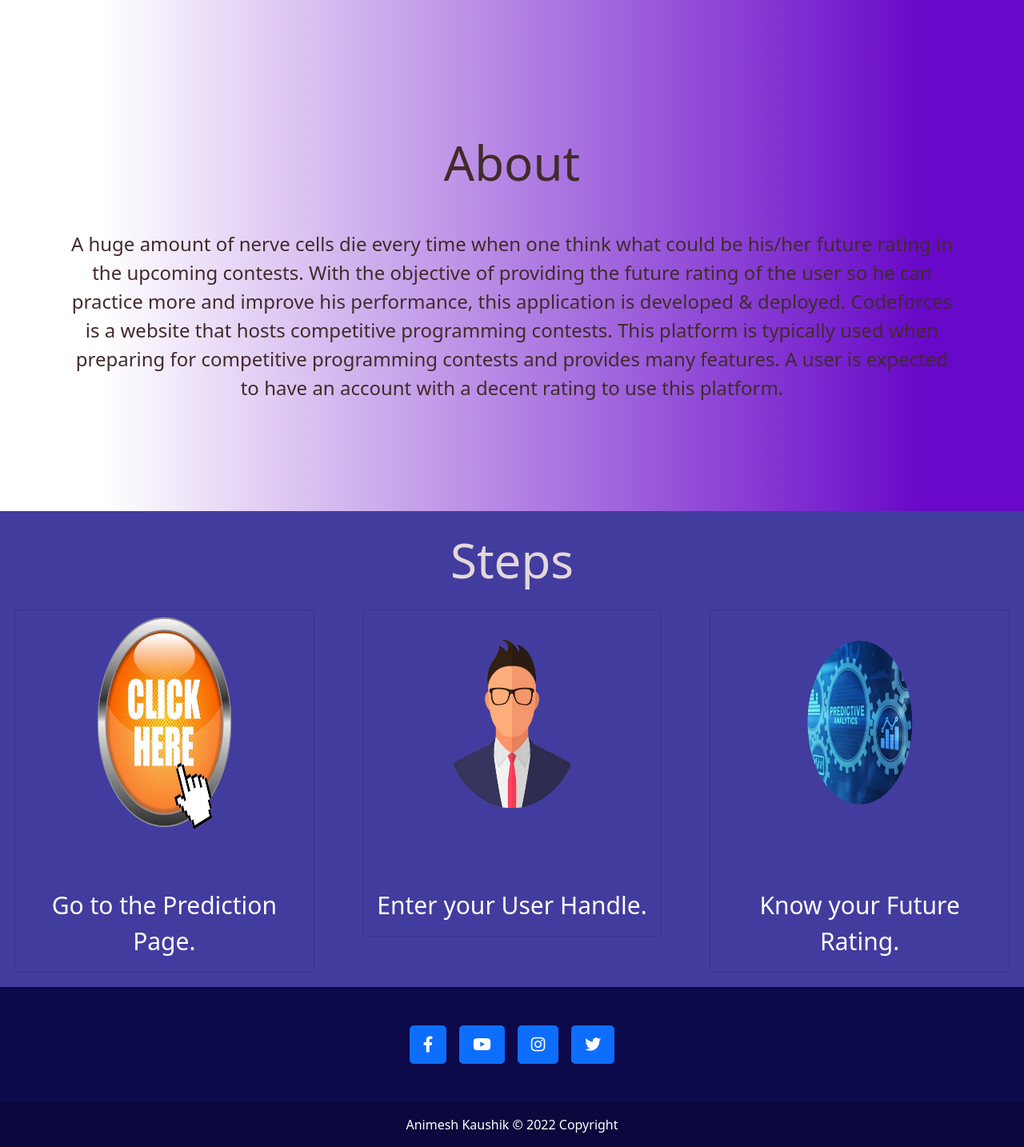
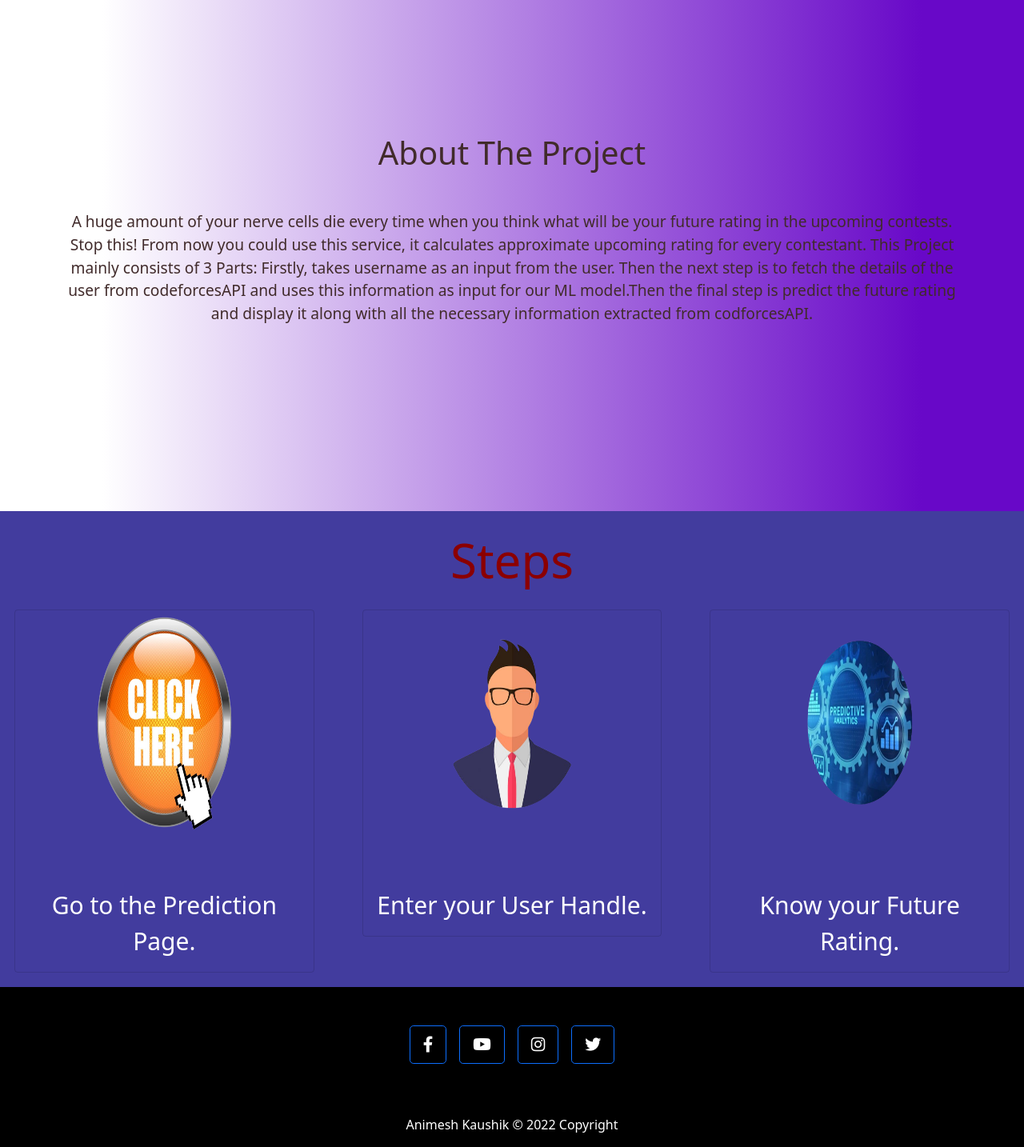
Before and after one commit to anidec/Codeforces-Rating-Predictor, a Flask app: page / in a window 1280 px wide. Shown: the part 710-2144 px from the top of the page at 80% size. Run offline with Flask 2, Linux system fonts and the light colour scheme; parts of the project's set-up code (start-up, migrations or seed data) failed here and were passed over; some libraries are stand-ins or nearby versions.

Commit message:
Update index.html

```diff
--- a/templates/index.html
+++ b/templates/index.html
@@ -17,7 +17,6 @@
 </head>
 
 <body>
-    <!-- Navbar -->
     <section class="navigation-section">
         <nav class="navbar navbar-expand-lg navbar-light bg-light navigation-color">
             <div class="container-fluid">
@@ -42,26 +41,40 @@
             </div>
         </nav>
     </section>
-    <!-- Introduction -->
     <section class="main-section" id="home">
-        <div class=" intro">
-            <h1><span style="color:#e0501b;font-size: 8rem;">S</span>TEP AHEAD WITH FUTURE RATING</h1>
-            <a href="{{ url_for('predict')}}"><button type="button" class="btn btn-outline-light button">Predict</button></a>
+        <div class="row">
+
+            <div class="col-lg-6 intro">
+                <h1><span style="color:#e0501b;font-size: 7vw;">S</span>TEP AHEAD WITH FUTURE RATING
+                </h1>
+                <h5>Wondering about what will be your upcoming rating ? This website is there for you to know your
+                    upcoming rating ! Just click the Predict button and get started.
+                </h5>
+                <a href="{{ url_for('predict')}}"><button type="button"
+                        class="btn btn-outline-danger button">Predict</button></a>
+            </div>
+            <div class="col-lg-6 photo">
+            </div>
         </div>
     </section>
-    <!-- About section -->
     <section class="about-section" id="about">
         <div class="container">
-            <h1 style="padding: 40px 0; font-size: 60px;">About</h1>
-            <p style="font-size: 24px;">
-                A huge amount of nerve cells die every time when one think what could be his/her future rating in the
-                upcoming contests. With the objective of providing the future rating of the user so he can practice more and improve his performance, this application is developed & deployed. Codeforces is a website that hosts competitive programming contests. This platform is typically used when preparing for competitive programming contests and provides many features. A user is expected to have an account with a decent rating to use this platform.
+            <h1 style="padding: 40px 0;">About The Project</h1>
+            <p style="font-size: larger;">
+                A huge amount of your nerve cells die every time when you think what will be your future rating in the
+                upcoming contests. Stop this! From now you could use this service, it calculates approximate upcoming
+                rating
+                for every contestant.
+                This Project mainly consists of 3 Parts: Firstly, takes username as an input from the user. Then the
+                next step is to fetch the details of the user from codeforcesAPI and uses this information as input for
+                our ML model.Then the final step is predict the future rating and display it along with all the
+                necessary information extracted from codforcesAPI.
             </p>
         </div>
-    <!-- Steps section -->
+
     </section>
     <section class="cards-section">
-        <h1 style="font-size: 60px; text-align: center; color: rgb(227, 216, 216);">Steps</h1>
+        <h1 style="font-size: 60px; text-align: center; color: darkred;">Steps</h1>
         <div class="row">
             <div class="col-lg-4">
                 <div class="card">
@@ -88,28 +101,35 @@
                 </div>
             </div>
         </div>
+
     </section>
-    <!-- Footer section -->
     <section class="footer-section">
-        <footer class="text-center text-lg-start" style="background-color: rgb(12, 10, 75);">
+        <!-- Remove the container if you want to extend the Footer to full width. -->
+
+        <footer class="text-center text-lg-start" style="background-color: black;">
             <div class="container d-flex justify-content-center py-5">
-                <button type="button" class="btn btn-primary btn-lg btn-floating mx-2">
+                <button type="button" class="btn btn-primary btn-lg btn-floating mx-2" style="background-color: black;">
                     <i class="fab fa-facebook-f"></i>
                 </button>
-                <button type="button" class="btn btn-primary btn-lg btn-floating mx-2">
+                <button type="button" class="btn btn-primary btn-lg btn-floating mx-2" style="background-color: black;">
                     <i class="fab fa-youtube"></i>
                 </button>
-                <button type="button" class="btn btn-primary btn-lg btn-floating mx-2">
+                <button type="button" class="btn btn-primary btn-lg btn-floating mx-2" style="background-color: black;">
                     <i class="fab fa-instagram"></i>
                 </button>
-                <button type="button" class="btn btn-primary btn-lg btn-floating mx-2">
+                <button type="button" class="btn btn-primary btn-lg btn-floating mx-2" style="background-color: black;">
                     <i class="fab fa-twitter"></i>
                 </button>
             </div>
+
+            <!-- Copyright -->
             <div class="text-center text-white p-3" style="background-color: rgba(0, 0, 0, 0.2);">
                 Animesh Kaushik © 2022 Copyright
             </div>
+            <!-- Copyright -->
         </footer>
+
+        <!-- End of .container -->
     </section>
     <script src="https://cdn.jsdelivr.net/npm/bootstrap@5.1.1/dist/js/bootstrap.bundle.min.js"
         integrity="sha384-/bQdsTh/da6pkI1MST/rWKFNjaCP5gBSY4sEBT38Q/9RBh9AH40zEOg7Hlq2THRZ"
```
